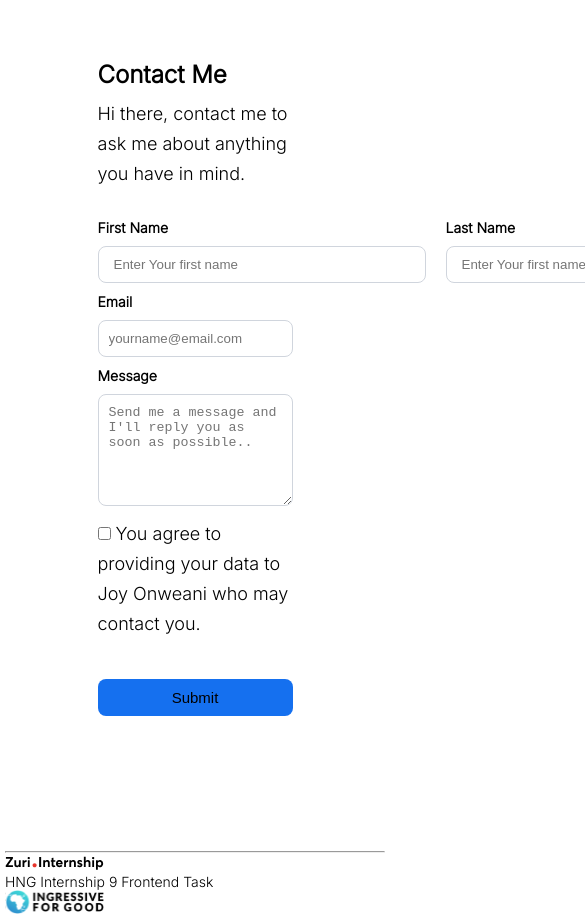
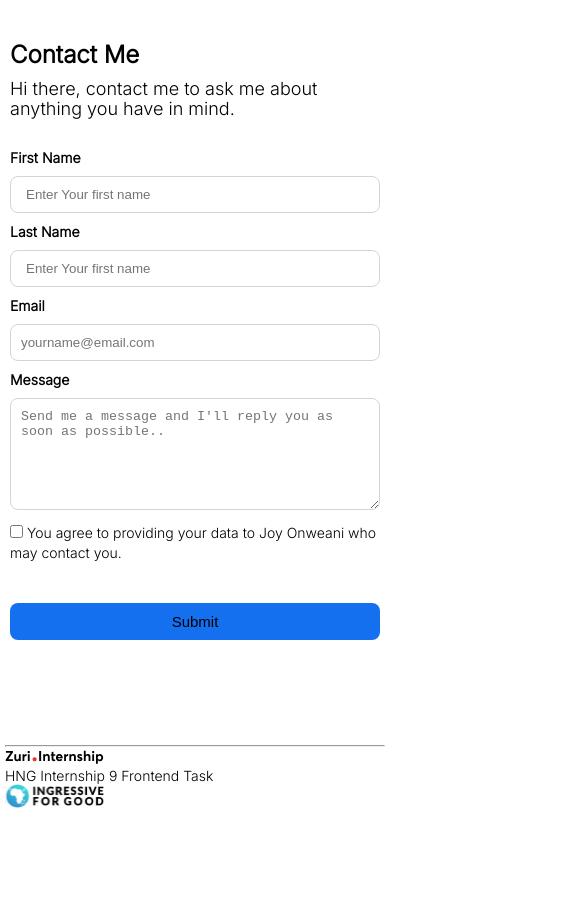
Before and after one commit to joyamakacodes/zuri-first-task, a React (Create React App) app: page /Contact in a window 390 px wide. Shown: the top 922 px of the page, 585 px wide, since content can reach past the window. Built offline with nearby package versions, Linux system fonts and the light colour scheme.

Commit message:
styles: updated the contact me page styles

```diff
--- a/src/App.css
+++ b/src/App.css
@@ -74,6 +74,7 @@ a{
   margin: 20px 0;
 
 }
+/* Footer */
 .footer{
   margin: 65px 60px 0;
 }
@@ -85,6 +86,9 @@ a{
   justify-content: space-between;
 }
 /* Contact Me Page */
+.contactBody{
+  padding-bottom: 30px;
+}
 .contact{
   display: flex;
   flex-direction: column;
@@ -121,9 +125,9 @@ label{
 .contact p{
   font-size: 18px;
   margin-bottom: 30px;
-  line-height: 30px;
+  line-height: 20px;
 }
-.form p{
+#textareatext{
   font-size: 14px;
 }
 .contact h2{
@@ -139,7 +143,7 @@ label{
   display: flex;
   flex-direction: column;
   width: 50%;
-  margin: 50px ;
+  margin: 20px ;
 }
 form button{
   width: 100%;
@@ -196,4 +200,20 @@ form button{
     margin: 15px 0;
     padding: 20px;
   }
+  .contact{
+    margin: 10px;
+  }
+  .formContainer{
+    width: 100%;
+  }
+  .inputCon{
+    display: block;
+  }
+  .input{
+    width: 100%;
+  }
+  /* div{
+    border: 2px solid red;
+  } */
+
 }
--- a/src/Screens/Contact.jsx
+++ b/src/Screens/Contact.jsx
@@ -21,11 +21,11 @@ const Contact = ()=>{
         }else{
             alert("Message Sent")
         }
-
+        window.reload()
     }
 
     return(
-        <>
+        <div className="contactBody">
                 <div className="contact">
         <div className="formContainer">
             <h2>Contact Me </h2>
@@ -51,14 +51,14 @@ const Contact = ()=>{
                     <input className="input" type="text" id="email" placeholder="yourname@email.com" onChange={(e)=> setName(e.target.value)} />
                     </div>
                 <label>Message</label>
-                <textarea id="message" rows="6" placeholder="Send me a message and I'll reply you as soon as possible.."></textarea>
-                <p><input type="checkbox"/>  You agree to providing your data to Joy Onweani who may contact you.</p>
+                <textarea id="message" rows="6" placeholder="Send me a message and I'll reply you as soon as possible.." onChange={(e)=> setName(e.target.value)} ></textarea>
+                <p id="textareatext"><input type="checkbox"/>  You agree to providing your data to Joy Onweani who may contact you.</p>
                 <button id="btn__submit">Submit</button>
                 </form>
         </div>
     </div>
     <Footer/>
-        </>
+        </div>
 
     )
 }
```
Also changed, not shown: src/contact.css (deleted).
